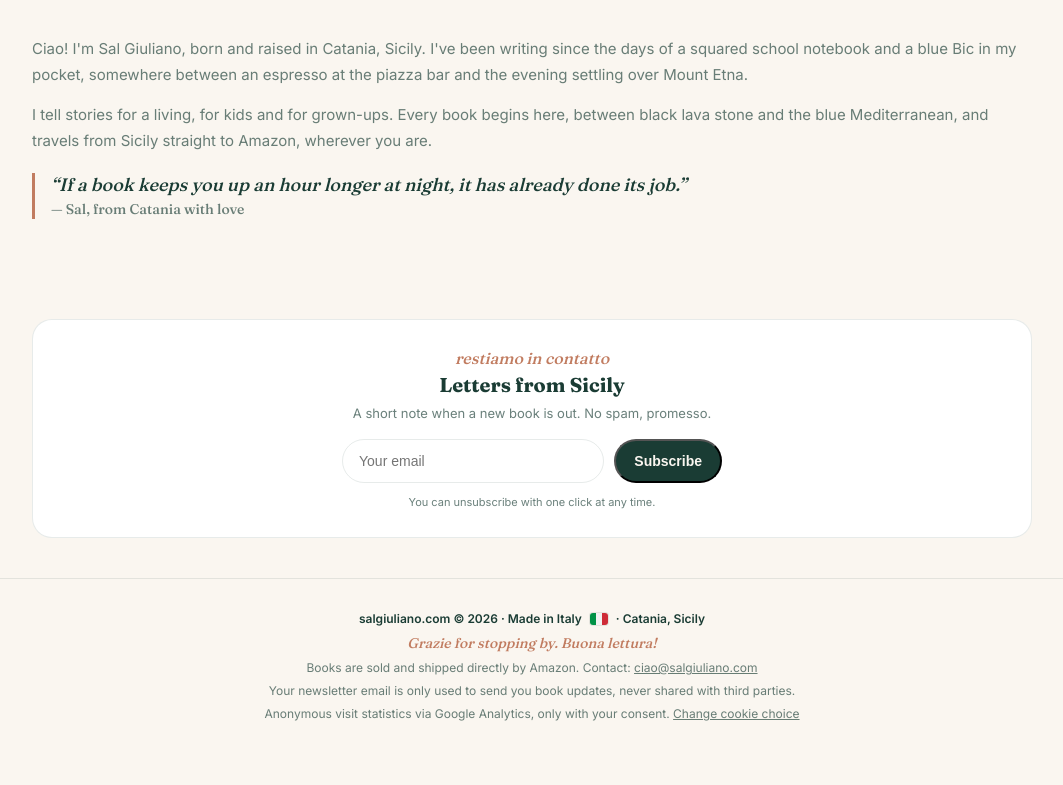
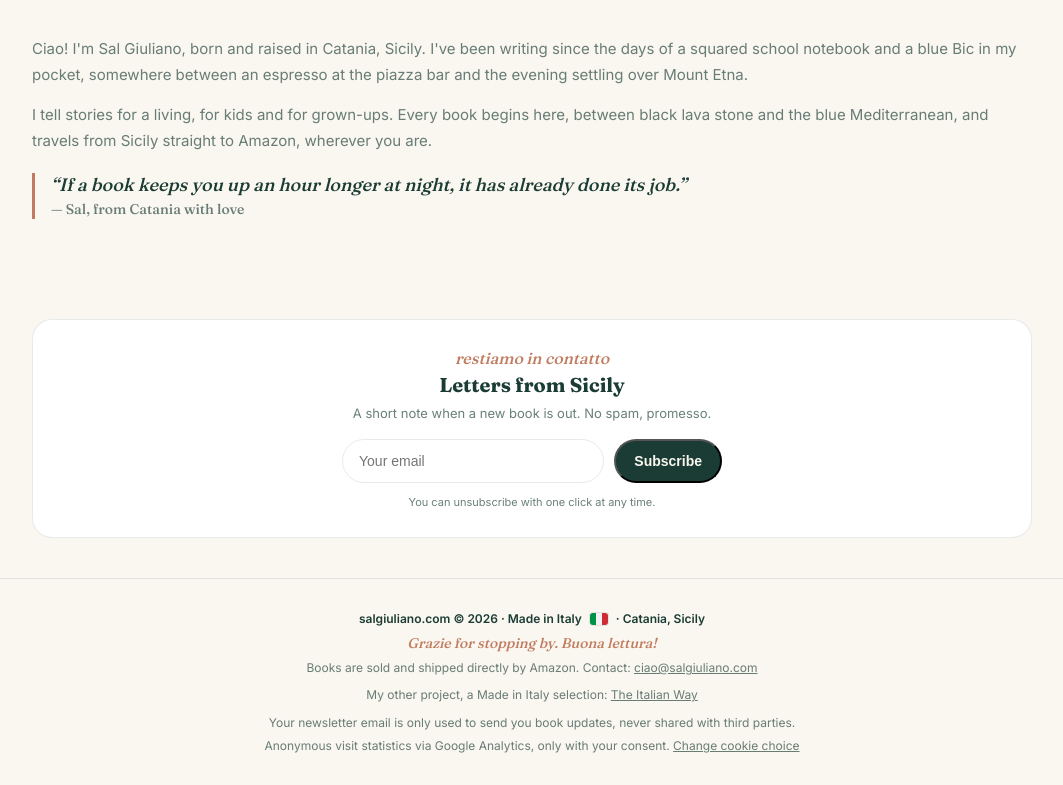
Before and after one commit to Salgiuliano-tiw/salgiuliano-com, a plain HTML site: page index.html in a window 1280 px wide. Shown: the part 3822-4607 px from the top of the page, without its empty margins (108-1171 px from the left). Before the commit the page ends 4575 px from the top, so only its background shows below. Drawn offline with Linux system fonts and the light colour scheme.

Commit message:
Home: link discreto a The Italian Way nel piè di pagina (IT e EN)
Co-Authored-By: Claude Sonnet 5.5 <noreply@anthropic.com>

```diff
--- a/index.html
+++ b/index.html
@@ -619,6 +619,8 @@
     <div class="serif" style="font-style:italic;font-size:14px;color:var(--accent)" data-lang="it">Grazie per la visita. Buona lettura!</div>
     <div data-lang="it">I libri sono venduti e spediti direttamente da Amazon. Contatti: <a href="mailto:ciao@salgiuliano.com">ciao@salgiuliano.com</a></div>
     <div data-lang="en">Books are sold and shipped directly by Amazon. Contact: <a href="mailto:ciao@salgiuliano.com">ciao@salgiuliano.com</a></div>
+    <div data-lang="it">Il mio altro progetto, una selezione Made in Italy: <a href="https://theitalianway.it.com" style="display:inline-block;min-height:24px;line-height:24px;">The Italian Way</a></div>
+    <div data-lang="en">My other project, a Made in Italy selection: <a href="https://theitalianway.it.com" style="display:inline-block;min-height:24px;line-height:24px;">The Italian Way</a></div>
     <div data-lang="it">La tua email per la newsletter è usata solo per inviarti aggiornamenti sui libri, mai ceduta a terzi.</div>
     <div data-lang="en">Your newsletter email is only used to send you book updates, never shared with third parties.</div>
     <div data-lang="it">Statistiche di visita anonime con Google Analytics, solo con il tuo consenso. <a href="#" onclick="try{localStorage.removeItem('sg-consent')}catch(e){};location.reload();return false;">Cambia scelta cookie</a></div>
```
